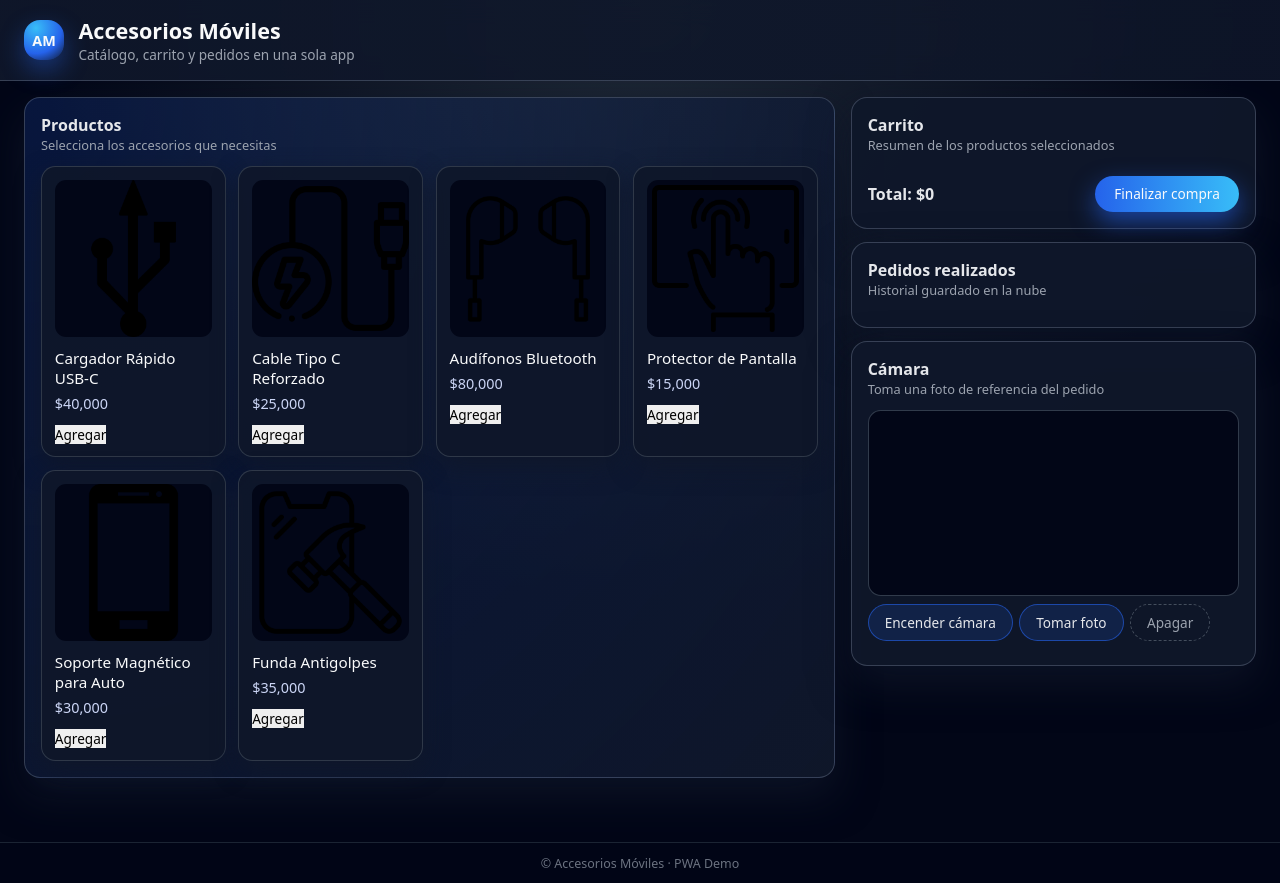
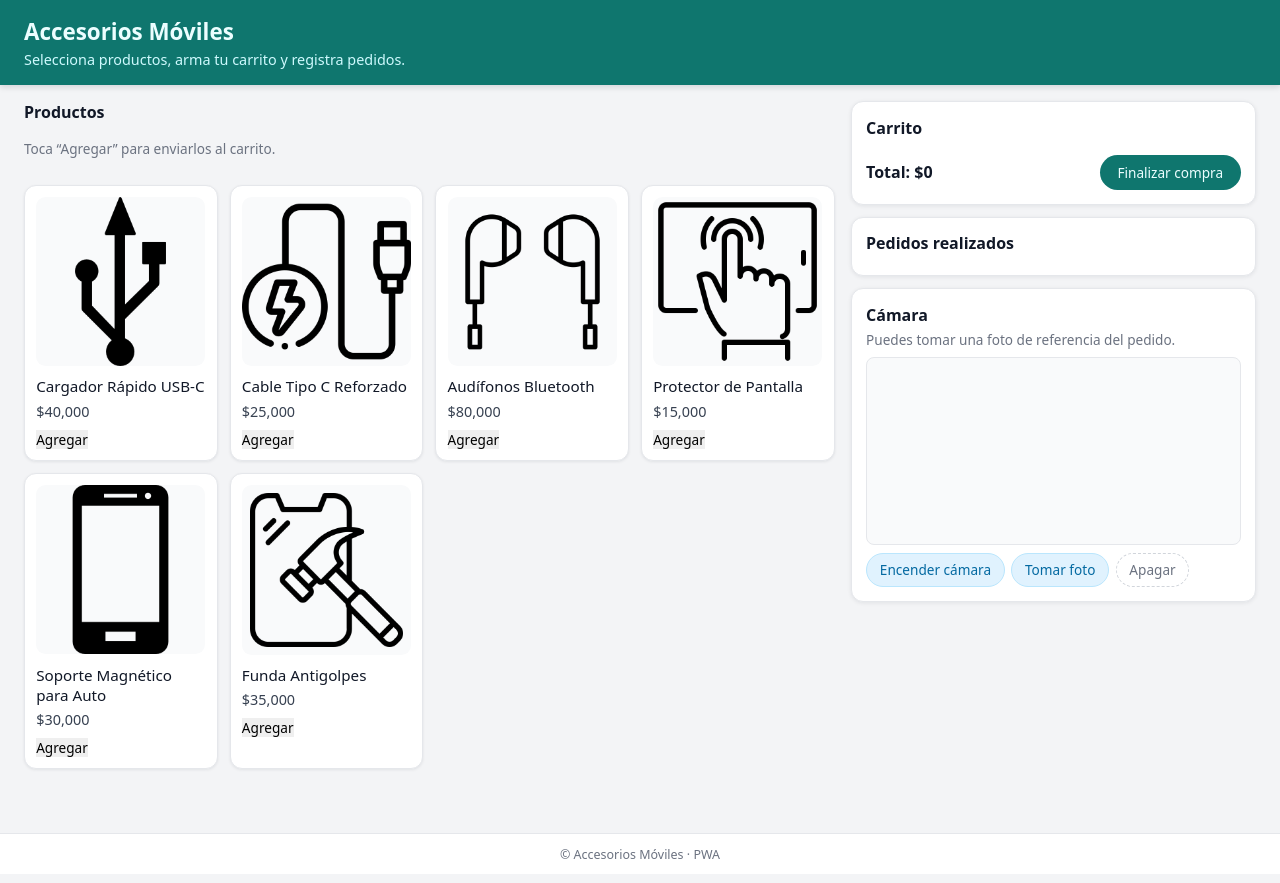
Before and after one commit to DavlasCh/pwa, a plain HTML site: page index.html in a window 1280 px wide. Drawn offline with Linux system fonts and the light colour scheme; no server answers.

Commit message:
Se actualiza HTML y CSS

```diff
--- a/index.html
+++ b/index.html
@@ -8,7 +8,7 @@
     <!-- Manifest PWA -->
     <link rel="manifest" href="manifest.json" />
 
-    <meta name="theme-color" content="#0f172a" />
+    <meta name="theme-color" content="#0f766e" />
     <meta name="mobile-web-app-capable" content="yes" />
     <meta name="apple-mobile-web-app-capable" content="yes" />
 
@@ -16,32 +16,24 @@
 </head>
 <body>
     <header class="app-header">
-        <div class="brand">
-            <div class="brand-icon">AM</div>
-            <div>
-                <h1>Accesorios Móviles</h1>
-                <p class="brand-subtitle">Catálogo, carrito y pedidos en una sola app</p>
-            </div>
+        <div class="header-inner">
+            <h1>Accesorios Móviles</h1>
+            <p>Selecciona productos, arma tu carrito y registra pedidos.</p>
         </div>
     </header>
 
     <main class="layout">
         <!-- Columna izquierda: productos -->
-        <section class="panel panel-main">
-            <div class="panel-header">
-                <h2>Productos</h2>
-                <p class="panel-subtitle">Selecciona los accesorios que necesitas</p>
-            </div>
+        <section class="col-main">
+            <h2 class="section-title">Productos</h2>
+            <p class="section-subtitle">Toca “Agregar” para enviarlos al carrito.</p>
             <section id="productos" class="grid"></section>
         </section>
 
         <!-- Columna derecha: carrito + pedidos + cámara -->
-        <section class="side-column">
+        <section class="col-side">
             <section id="carrito" class="panel">
-                <div class="panel-header">
-                    <h2>Carrito</h2>
-                    <p class="panel-subtitle">Resumen de los productos seleccionados</p>
-                </div>
+                <h2 class="section-title">Carrito</h2>
                 <ul id="lista-carrito" class="list"></ul>
                 <div class="cart-footer">
                     <p id="total" class="total">Total: $0</p>
@@ -50,25 +42,19 @@
             </section>
 
             <section id="pedidos" class="panel">
-                <div class="panel-header">
-                    <h2>Pedidos realizados</h2>
-                    <p class="panel-subtitle">Historial guardado en la nube</p>
-                </div>
+                <h2 class="section-title">Pedidos realizados</h2>
                 <ul id="lista-pedidos" class="list list-pedidos"></ul>
             </section>
 
             <section id="camara" class="panel">
-                <div class="panel-header">
-                    <h2>Cámara</h2>
-                    <p class="panel-subtitle">Toma una foto de referencia del pedido</p>
-                </div>
+                <h2 class="section-title">Cámara</h2>
+                <p class="section-subtitle">Puedes tomar una foto de referencia del pedido.</p>
 
                 <div class="camera-wrapper">
                     <video
                         id="video-camara"
                         autoplay
                         playsinline
-                        class="camera-video"
                     ></video>
                     <canvas id="foto-camara" style="display:none;"></canvas>
                 </div>
@@ -85,14 +71,14 @@
     </main>
 
     <footer class="app-footer">
-        <p>© Accesorios Móviles · PWA Demo</p>
+        <p>© Accesorios Móviles · PWA</p>
     </footer>
 
     <!-- Firebase compat -->
     <script src="https://www.gstatic.com/firebasejs/10.12.0/firebase-app-compat.js"></script>
     <script src="https://www.gstatic.com/firebasejs/10.12.0/firebase-firestore-compat.js"></script>
 
-    <!-- Lógica de la app -->
+    <!-- Lógica de la app (sin cambios) -->
     <script src="app.js"></script>
 </body>
 </html>
--- a/styles.css
+++ b/styles.css
@@ -1,6 +1,4 @@
-/* =========================
-   Reset sencillo
-   ========================= */
+/* Reset básico */
 * {
     box-sizing: border-box;
     margin: 0;
@@ -9,148 +7,113 @@
 
 body {
     font-family: system-ui, -apple-system, BlinkMacSystemFont, "Segoe UI", sans-serif;
-    background: radial-gradient(circle at top, #1f2937 0, #020617 55%);
-    color: #e5e7eb;
+    background: #f3f4f6;
+    color: #111827;
     min-height: 100vh;
     display: flex;
     flex-direction: column;
 }
 
-/* =========================
-   Header
-   ========================= */
+/* Header */
 .app-header {
+    background: #0f766e;
+    color: #ecfeff;
     padding: 1rem 1.5rem;
-    border-bottom: 1px solid rgba(148, 163, 184, 0.3);
-    backdrop-filter: blur(12px);
-    background: linear-gradient(to right, rgba(15, 23, 42, 0.95), rgba(15, 23, 42, 0.85));
-    position: sticky;
-    top: 0;
-    z-index: 20;
+    box-shadow: 0 2px 6px rgba(15, 23, 42, 0.15);
 }
 
-.brand {
-    display: flex;
-    align-items: center;
-    gap: 0.9rem;
+.header-inner h1 {
+    font-size: 1.4rem;
+    font-weight: 600;
 }
 
-.brand-icon {
-    width: 40px;
-    height: 40px;
-    border-radius: 1rem;
-    background: radial-gradient(circle at 30% 20%, #38bdf8, #2563eb 60%, #0f172a 100%);
-    display: flex;
-    align-items: center;
-    justify-content: center;
-    font-weight: 700;
-    color: #f9fafb;
+.header-inner p {
     font-size: 0.9rem;
-    box-shadow: 0 10px 25px rgba(37, 99, 235, 0.4);
+    margin-top: 0.2rem;
+    color: #cffafe;
 }
 
-.brand h1 {
-    font-size: 1.35rem;
-    font-weight: 600;
-    color: #f9fafb;
-}
-
-.brand-subtitle {
-    font-size: 0.85rem;
-    color: #9ca3af;
-}
-
-/* =========================
-   Layout principal
-   ========================= */
+/* Layout principal */
 .layout {
     flex: 1;
     display: grid;
-    grid-template-columns: minmax(0, 2fr) minmax(320px, 1fr);
+    grid-template-columns: minmax(0, 2fr) minmax(300px, 1fr);
     gap: 1rem;
     padding: 1rem 1.5rem 4rem;
 }
 
-/* Paneles / tarjetas */
-.panel {
-    background: rgba(15, 23, 42, 0.96);
-    border-radius: 1rem;
-    padding: 1rem;
-    box-shadow: 0 18px 40px rgba(15, 23, 42, 0.75);
-    border: 1px solid rgba(148, 163, 184, 0.3);
+/* Columnas */
+.col-main,
+.col-side {
+    display: flex;
+    flex-direction: column;
+    gap: 0.75rem;
 }
 
-.panel-main {
-    background: radial-gradient(circle at top left, rgba(37, 99, 235, 0.18), rgba(15, 23, 42, 0.98));
+/* Paneles */
+.panel {
+    background: #ffffff;
+    border-radius: 0.75rem;
+    padding: 0.9rem;
+    box-shadow: 0 1px 4px rgba(15, 23, 42, 0.08);
+    border: 1px solid #e5e7eb;
 }
 
-.panel-header {
-    margin-bottom: 0.75rem;
+.section-title {
+    font-size: 1rem;
+    font-weight: 600;
+    margin-bottom: 0.25rem;
+    color: #111827;
 }
 
-.panel-header h2 {
-    font-size: 1rem;
-    font-weight: 600;
-    color: #e5e7eb;
+.section-subtitle {
+    font-size: 0.85rem;
+    color: #6b7280;
+    margin-bottom: 0.5rem;
 }
 
-.panel-subtitle {
-    font-size: 0.8rem;
-    color: #9ca3af;
-}
-
-.side-column {
-    display: flex;
-    flex-direction: column;
-    gap: 0.8rem;
-}
-
-/* =========================
-   Grid de productos
-   ========================= */
+/* Productos */
 .grid {
     display: grid;
     grid-template-columns: repeat(auto-fit, minmax(170px, 1fr));
-    gap: 0.8rem;
-    margin-top: 0.5rem;
+    gap: 0.75rem;
+    margin-top: 0.4rem;
 }
 
 .card {
-    background: rgba(15, 23, 42, 0.9);
-    border-radius: 0.9rem;
-    padding: 0.8rem;
+    background: #ffffff;
+    border-radius: 0.75rem;
+    box-shadow: 0 1px 3px rgba(15, 23, 42, 0.08);
+    border: 1px solid #e5e7eb;
+    padding: 0.7rem;
     text-align: left;
-    box-shadow: 0 10px 25px rgba(15, 23, 42, 0.9);
-    border: 1px solid rgba(55, 65, 81, 0.8);
     display: flex;
     flex-direction: column;
-    gap: 0.4rem;
-    transition: transform 0.15s ease, box-shadow 0.15s ease, border-color 0.15s ease;
-    cursor: default;
+    gap: 0.35rem;
+    transition: box-shadow 0.15s ease, transform 0.15s ease;
 }
 
 .card:hover {
-    transform: translateY(-3px);
-    box-shadow: 0 20px 35px rgba(15, 23, 42, 1);
-    border-color: #2563eb;
+    box-shadow: 0 4px 10px rgba(15, 23, 42, 0.12);
+    transform: translateY(-2px);
 }
 
 .card img {
     width: 100%;
-    border-radius: 0.7rem;
+    border-radius: 0.6rem;
     margin-bottom: 0.3rem;
-    background: #020617;
+    background: #f9fafb;
 }
 
 .card h3 {
     font-size: 0.95rem;
     font-weight: 500;
-    color: #f9fafb;
+    color: #111827;
 }
 
 .card p {
     font-size: 0.9rem;
-    color: #cbd5f5;
+    color: #374151;
 }
 
 /* Botones */
@@ -162,81 +125,73 @@ button {
 }
 
 .card button {
-    margin-top: 0.3rem;
+    margin-top: 0.2rem;
     align-self: flex-start;
 }
 
-/* =========================
-   Botones principales
-   ========================= */
+/* Botones principales */
 .btn-primary {
-    background: linear-gradient(to right, #2563eb, #38bdf8);
-    color: #f9fafb;
+    background: #0f766e;
+    color: #ecfeff;
     border-radius: 999px;
-    padding: 0.55rem 1.2rem;
+    padding: 0.5rem 1.1rem;
     font-weight: 500;
-    display: inline-flex;
-    align-items: center;
-    gap: 0.3rem;
-    box-shadow: 0 10px 25px rgba(37, 99, 235, 0.6);
 }
 
 .btn-primary:hover {
-    filter: brightness(1.1);
+    background: #115e59;
 }
 
 .btn-secondary {
-    background: rgba(37, 99, 235, 0.16);
-    color: #e5e7eb;
+    background: #e0f2fe;
+    color: #0369a1;
     border-radius: 999px;
-    padding: 0.5rem 1rem;
-    border: 1px solid rgba(37, 99, 235, 0.6);
+    padding: 0.4rem 0.8rem;
+    border: 1px solid #bae6fd;
 }
 
 .btn-secondary:hover {
-    background: rgba(37, 99, 235, 0.25);
+    background: #dbeafe;
 }
 
 .btn-ghost {
     background: transparent;
-    color: #9ca3af;
+    color: #6b7280;
     border-radius: 999px;
-    padding: 0.5rem 1rem;
-    border: 1px dashed rgba(75, 85, 99, 0.9);
+    padding: 0.4rem 0.8rem;
+    border: 1px dashed #d1d5db;
 }
 
 .btn-ghost:hover {
     border-style: solid;
-    color: #e5e7eb;
+    color: #374151;
 }
 
-/* Botones pequeños dentro de listas (eliminar) */
+/* Botón eliminar en listas */
 .list button {
     background: transparent;
     border-radius: 999px;
-    padding: 0.2rem 0.45rem;
-    border: 1px solid rgba(148, 163, 184, 0.6);
-    color: #fca5a5;
+    padding: 0.15rem 0.4rem;
+    border: 1px solid #fecaca;
+    color: #b91c1c;
     font-size: 0.7rem;
-    margin-left: 0.5rem;
+    margin-left: 0.4rem;
 }
 
 .list button:hover {
-    background: rgba(239, 68, 68, 0.1);
-    border-color: rgba(248, 113, 113, 0.9);
+    background: #fee2e2;
 }
 
-/* =========================
-   Carrito y pedidos
-   ========================= */
+/* Listas (carrito / pedidos) */
 .list {
     list-style: none;
-    max-height: 170px;
+    max-height: 180px;
     overflow-y: auto;
-    padding-right: 0.3rem;
+    padding-right: 0.25rem;
+    margin-top: 0.4rem;
 }
 
-/* Scroll fino */
+/* scroll fino */
 .list::-webkit-scrollbar {
     width: 6px;
 }
@@ -244,16 +199,16 @@ button {
     background: transparent;
 }
 .list::-webkit-scrollbar-thumb {
-    background: rgba(148, 163, 184, 0.6);
+    background: #d1d5db;
     border-radius: 999px;
 }
 
 .list li {
-    background: rgba(15, 23, 42, 0.9);
-    border-radius: 0.7rem;
-    padding: 0.45rem 0.55rem;
-    margin-bottom: 0.3rem;
-    border: 1px solid rgba(55, 65, 81, 0.9);
+    background: #f9fafb;
+    border-radius: 0.5rem;
+    padding: 0.4rem 0.55rem;
+    margin-bottom: 0.25rem;
+    border: 1px solid #e5e7eb;
     font-size: 0.82rem;
     display: flex;
     align-items: center;
@@ -264,15 +219,14 @@ button {
 .list-pedidos li {
     display: block;
     font-size: 0.8rem;
-    line-height: 1.3;
 }
 
 .list-pedidos strong {
-    color: #f9fafb;
+    color: #111827;
 }
 
 .list-pedidos em {
-    color: #a5b4fc;
+    color: #0f766e;
     font-style: normal;
 }
 
@@ -287,21 +241,19 @@ button {
 
 .total {
     font-weight: 600;
-    color: #e5e7eb;
+    color: #111827;
 }
 
-/* =========================
-   Cámara
-   ========================= */
+/* Cámara */
 .camera-wrapper {
-    border-radius: 0.8rem;
+    border-radius: 0.5rem;
     overflow: hidden;
-    border: 1px solid rgba(55, 65, 81, 0.9);
-    background: #020617;
-    margin-bottom: 0.5rem;
+    border: 1px solid #e5e7eb;
+    background: #f9fafb;
+    margin-top: 0.4rem;
 }
 
-.camera-video {
+#video-camara {
     width: 100%;
     display: block;
 }
@@ -310,50 +262,30 @@ button {
     display: flex;
     flex-wrap: wrap;
     gap: 0.4rem;
-    margin-bottom: 0.5rem;
+    margin-top: 0.5rem;
 }
 
 .camera-photo img {
     max-width: 100%;
-    border-radius: 0.7rem;
-    border: 1px solid rgba(55, 65, 81, 0.9);
+    border-radius: 0.5rem;
+    margin-top: 0.5rem;
+    border: 1px solid #e5e7eb;
 }
 
-/* =========================
-   Footer
-   ========================= */
+/* Footer */
 .app-footer {
     text-align: center;
     padding: 0.7rem 1rem;
     font-size: 0.78rem;
     color: #6b7280;
-    border-top: 1px solid rgba(31, 41, 55, 0.9);
-    background: rgba(2, 6, 23, 0.98);
+    border-top: 1px solid #e5e7eb;
+    background: #ffffff;
 }
 
-/* =========================
-   Responsive
-   ========================= */
+/* Responsive */
 @media (max-width: 900px) {
     .layout {
         grid-template-columns: 1fr;
-        padding: 0.8rem 0.9rem 4rem;
-    }
-
-    .side-column {
-        order: -1;
-    }
-
-    .panel-main {
-        order: 2;
+        padding: 0.8rem 1rem 4rem;
     }
 }
-
-@media (max-width: 600px) {
-    .brand h1 {
-        font-size: 1.1rem;
-    }
-    .brand-subtitle {
-        display: none;
-    }
-}
```
